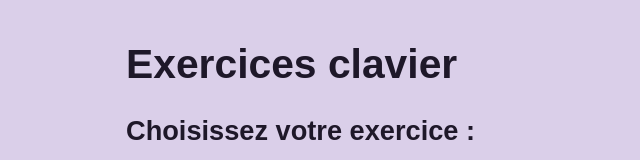
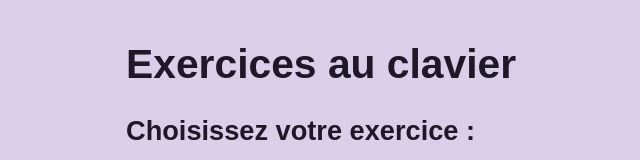
Before and after one commit to gobelynn/keyboard-exo-test, a plain HTML site: page index.html in a window 1280 px wide. Shown: the top 160 px of the page, without its empty margins (34-674 px from the left). Drawn offline with Linux system fonts and the light colour scheme.

Commit message:
Update index.html

```diff
--- a/index.html
+++ b/index.html
@@ -8,7 +8,7 @@
 </head>
 <body>
   <section class="app">
-    <h1>Exercices clavier</h1>
+    <h1>Exercices au clavier</h1>
     <h2>Choisissez votre exercice :</h2>
 
     <nav>
```
